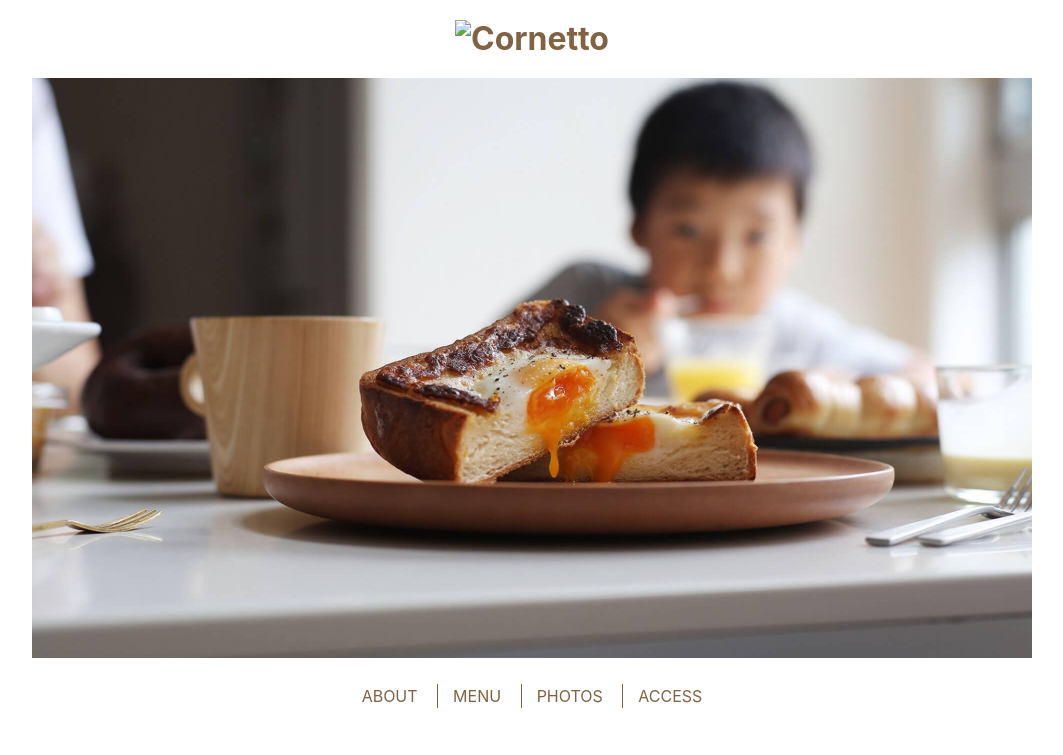
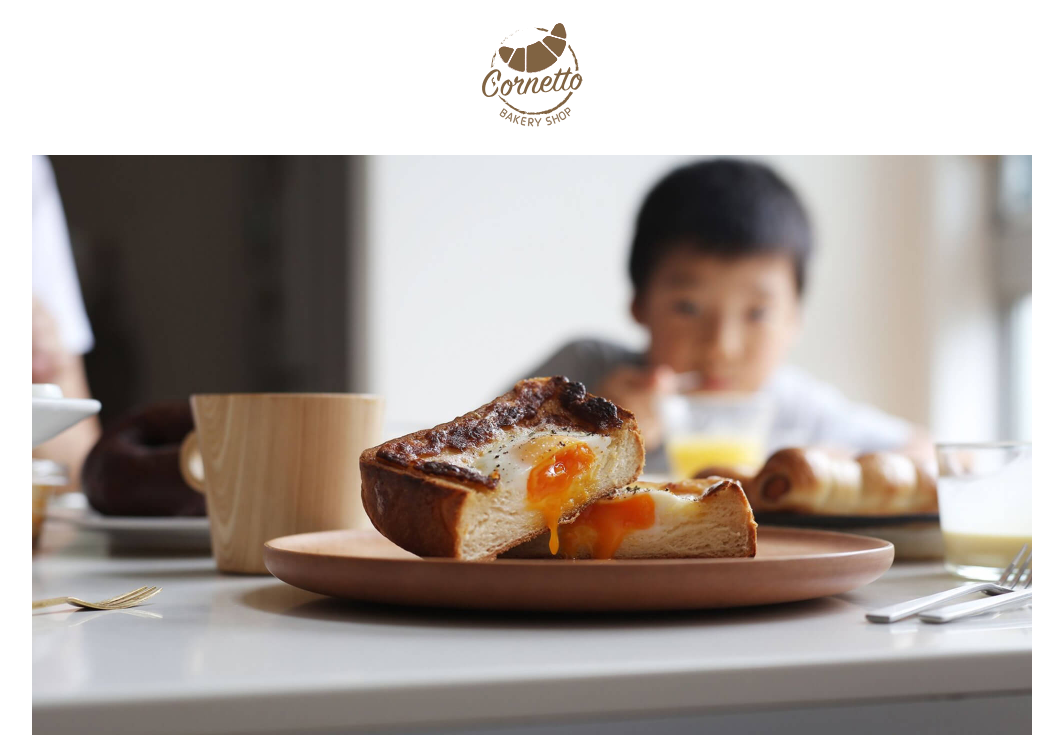
Before and after one commit to kouchikoyuki/single-pege-site, a plain HTML site: page index.html in a window 1280 px wide. Shown: the top 755 px of the page, without its empty margins (108-1171 px from the left). Drawn offline with nearby package versions, Linux system fonts and the light colour scheme; files whose address does not match are found by name.

Commit message:
6/9 16:10

```diff
--- a/css/style.css
+++ b/css/style.css
@@ -1,4 +1,4 @@
-@charest "utf-8";
+@charset "utf-8";
 
 /* 初期スタイル調整　*/
 * {
--- a/index.html
+++ b/index.html
@@ -14,7 +14,7 @@
   <body>
     <header class="header">
     <h1 class="logo">
-      <img src="ing/logo.svg" alt="Cornetto">
+      <img src="img/logo.svg" alt="Cornetto">
     </h1>
     </header>
 
```
Also changed, not shown: img/favicon.ico (renamed from img/6-02/img/favicon.ico), img/logo.svg (renamed from img/6-02/img/logo.svg), img/logo_w.svg (renamed from img/6-02/img/logo_w.svg), img/map.png (renamed from img/6-02/img/map.png), img/photos_01.jpg (renamed from img/6-02/img/photos_01.jpg), img/photos_02.jpg (renamed from img/6-02/img/photos_02.jpg), img/photos_03.jpg (renamed from img/6-02/img/photos_03.jpg), img/top.jpg (renamed from img/6-02/img/top.jpg), img/ttl_about.svg (renamed from img/6-02/img/ttl_about.svg), img/ttl_access.svg (renamed from img/6-02/img/ttl_access.svg), img/ttl_menu.svg (renamed from img/6-02/img/ttl_menu.svg), img/ttl_photos.svg (renamed from img/6-02/img/ttl_photos.svg).
